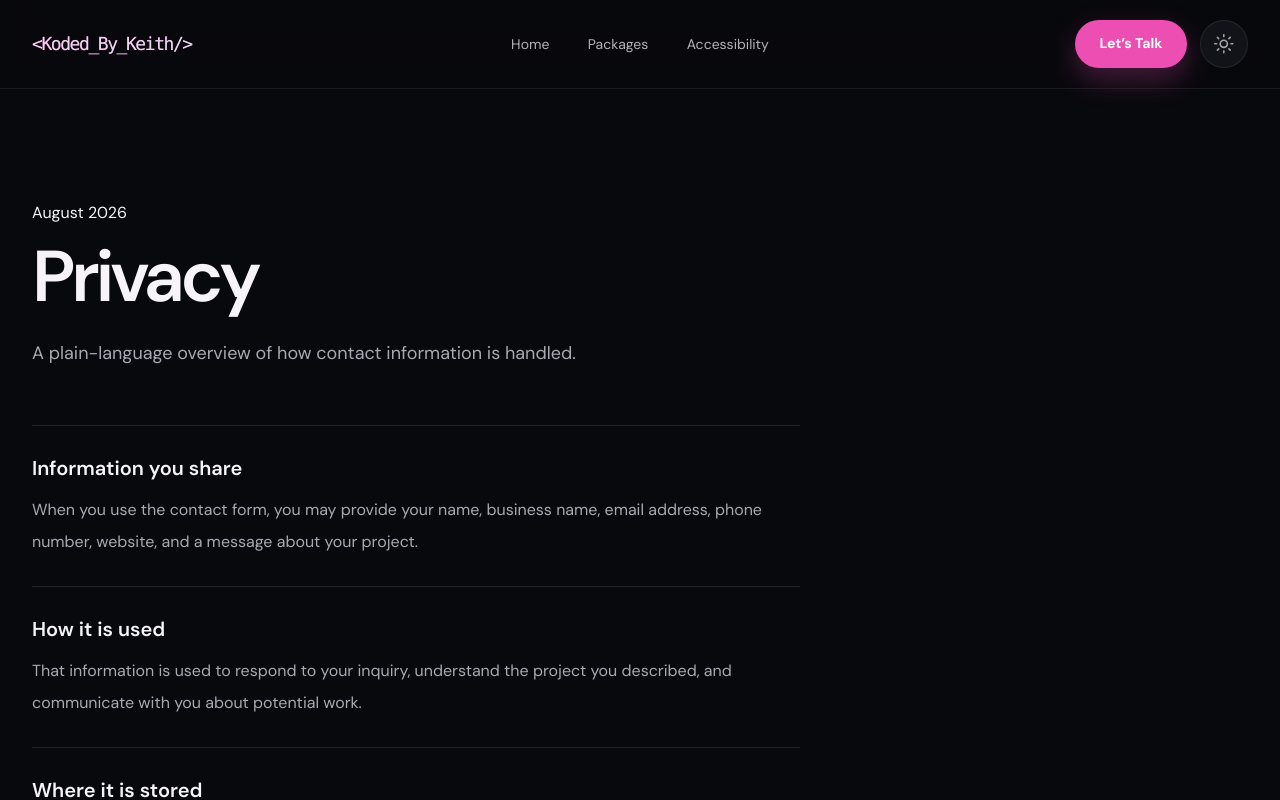
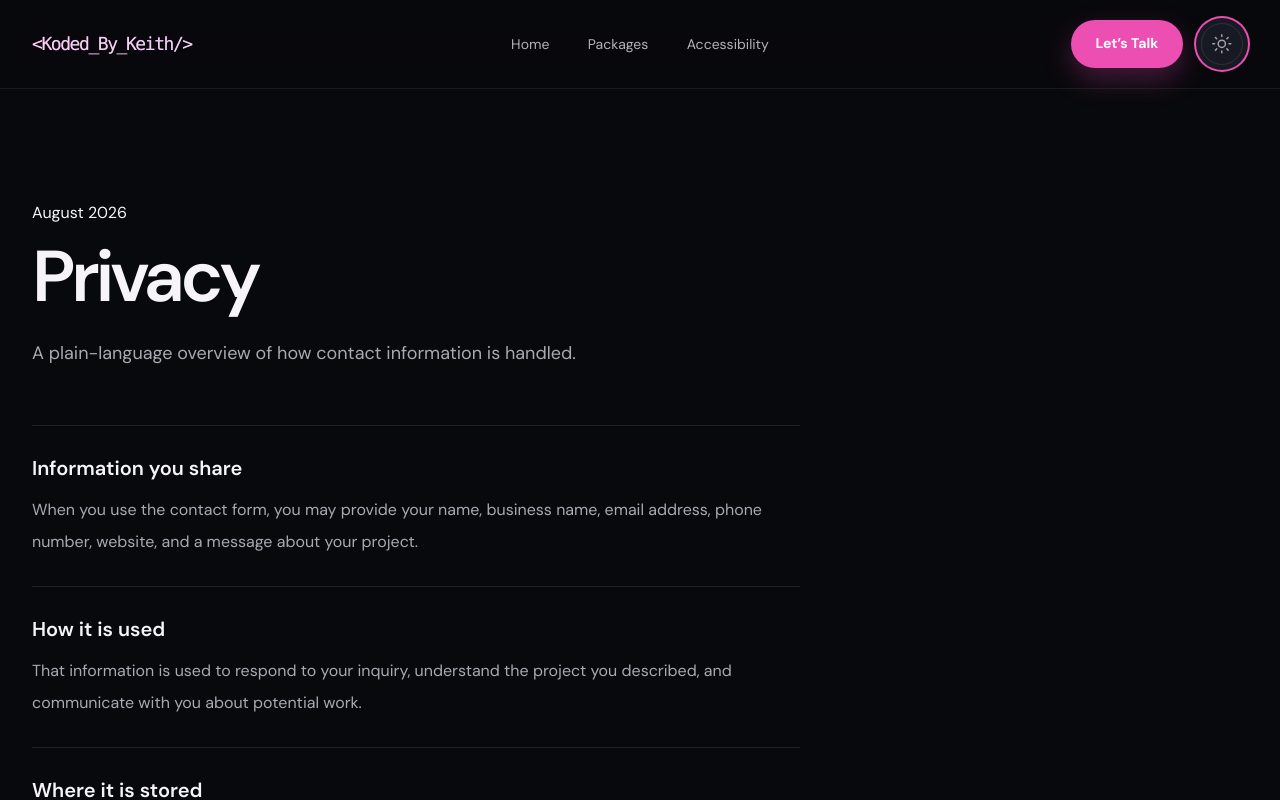
Before and after one commit to keithpotter21/koded_by_keith, a Nuxt app: page /privacy in a window 1280 px wide. Shown: the top 800 px of the page. Built offline with nearby package versions, Linux system fonts and the light colour scheme.

Commit message:
refine theme toggle styling

```diff
--- a/assets/css/main.css
+++ b/assets/css/main.css
@@ -20,9 +20,12 @@ body { margin:0; background:var(--ink); color:var(--paper); font-family:'DM Sans
 .site-nav__actions { display:flex; align-items:center; justify-self:end; gap:.8rem; }
 .header-cta { display:none; align-items:center; justify-content:center; min-height:3rem; border-radius:999px; padding:.72rem 1.55rem; background:var(--pink); box-shadow:0 .7rem 1.7rem rgba(236,78,178,.28); color:#fff!important; font-size:.88rem; font-weight:700; text-decoration:none; transition:transform .2s ease,box-shadow .2s ease,background-color .2s ease; }
 .header-cta:hover { transform:translateY(-2px); background:#ff62c1; box-shadow:0 .85rem 2rem rgba(236,78,178,.38); color:#fff!important; }
-.theme-toggle,.menu-toggle { display:inline-flex; align-items:center; justify-content:center; min-width:3rem; min-height:3rem; border:1px solid var(--line); border-radius:999px; background:var(--panel); color:var(--muted); cursor:pointer; transition:transform .2s ease,border-color .2s ease,color .2s ease,background-color .2s ease; }
+.theme-toggle,.menu-toggle { display:inline-flex; align-items:center; justify-content:center; min-width:3rem; min-height:3rem; border:1px solid var(--line); border-radius:999px; background:var(--panel); color:var(--muted); cursor:pointer; transition:transform .2s ease,border-color .2s ease,color .2s ease,background-color .2s ease,box-shadow .2s ease; }
+.theme-toggle { position:relative; min-width:3.25rem; min-height:3.25rem; border-color:transparent; background:#171923; box-shadow:0 0 0 2px var(--pink); }
+.theme-toggle::before { position:absolute; inset:.28rem; border:1px solid rgba(255,255,255,.1); border-radius:inherit; content:''; }
 .theme-toggle:hover,.menu-toggle:hover { transform:translateY(-2px); border-color:var(--pink); color:var(--paper); }
-.theme-toggle svg { width:1.35rem; height:1.35rem; fill:none; stroke:currentColor; stroke-linecap:round; stroke-linejoin:round; stroke-width:1.8; }
+.theme-toggle:hover { box-shadow:0 0 0 3px var(--pink),0 .55rem 1.25rem rgba(236,78,178,.2); }
+.theme-toggle svg { position:relative; z-index:1; width:1.35rem; height:1.35rem; fill:none; stroke:currentColor; stroke-linecap:round; stroke-linejoin:round; stroke-width:1.65; }
 .mobile-nav { border-top:1px solid var(--line); background:var(--header-bg); padding:1.25rem 1rem; }
 .mobile-nav .header-cta { display:flex; }
 .gradient-text { background:linear-gradient(100deg,#ed78d2,#a78bfa); background-clip:text; -webkit-background-clip:text; color:transparent; }
@@ -107,6 +110,9 @@ html.light .site-page { background:radial-gradient(circle at 73% 5%,rgba(236,78,
 html.light .site-header a { color:rgba(23,26,34,.7); }
 html.light .site-header a:hover { color:var(--paper); }
 html.light .site-header .header-cta,html.light .site-header .header-cta:hover { color:#fff!important; }
+html.light .theme-toggle { border-color:#e6ded5; background:#fffdfa; box-shadow:0 0 0 1px rgba(70,66,75,.04); color:#687080; }
+html.light .theme-toggle::before { border-color:rgba(70,66,75,.07); }
+html.light .theme-toggle:hover { border-color:var(--pink); box-shadow:0 0 0 2px var(--pink),0 .55rem 1.25rem rgba(236,78,178,.13); }
 html.light .reference-hero { background:linear-gradient(90deg,#fff 0%,#f7f8fc 56%,#fff2fa 100%); }
 html.light .hero-photo { border-color:rgba(23,26,34,.2); background:#eef1f7; box-shadow:0 0 0 .65rem rgba(23,26,34,.06),0 1.5rem 3.5rem rgba(43,34,47,.16); }
 html.light .price-card,html.light .access-card { border-color:rgba(23,26,34,.08); background:linear-gradient(145deg,#fff,#f0f2f7); box-shadow:0 .8rem 2rem rgba(35,30,42,.06); }
--- a/components/SiteHeader.vue
+++ b/components/SiteHeader.vue
@@ -46,7 +46,7 @@ onMounted(() => {
       <div class="site-nav__actions">
         <a href="#contact" class="header-cta">Let’s Talk</a>
         <button class="theme-toggle" type="button" :aria-label="isLight ? 'Switch to dark mode' : 'Switch to light mode'" :aria-pressed="isLight" @click="toggleTheme">
-          <svg v-if="isLight" aria-hidden="true" viewBox="0 0 24 24"><path d="M20.7 15.4A8 8 0 0 1 8.6 3.3 8.6 8.6 0 1 0 20.7 15.4Z" /></svg>
+          <svg v-if="isLight" aria-hidden="true" viewBox="0 0 24 24"><path d="M21 12.8A9 9 0 1 1 11.2 3 7 7 0 0 0 21 12.8Z" /></svg>
           <svg v-else aria-hidden="true" viewBox="0 0 24 24"><circle cx="12" cy="12" r="4" /><path d="M12 2v2M12 20v2M4.93 4.93l1.42 1.42M17.66 17.66l1.41 1.41M2 12h2M20 12h2M4.93 19.07l1.42-1.42M17.66 6.34l1.41-1.41" /></svg>
         </button>
         <button ref="menuButton" class="menu-toggle" type="button" :aria-expanded="open" aria-controls="mobile-nav" @click="open = !open">
```
